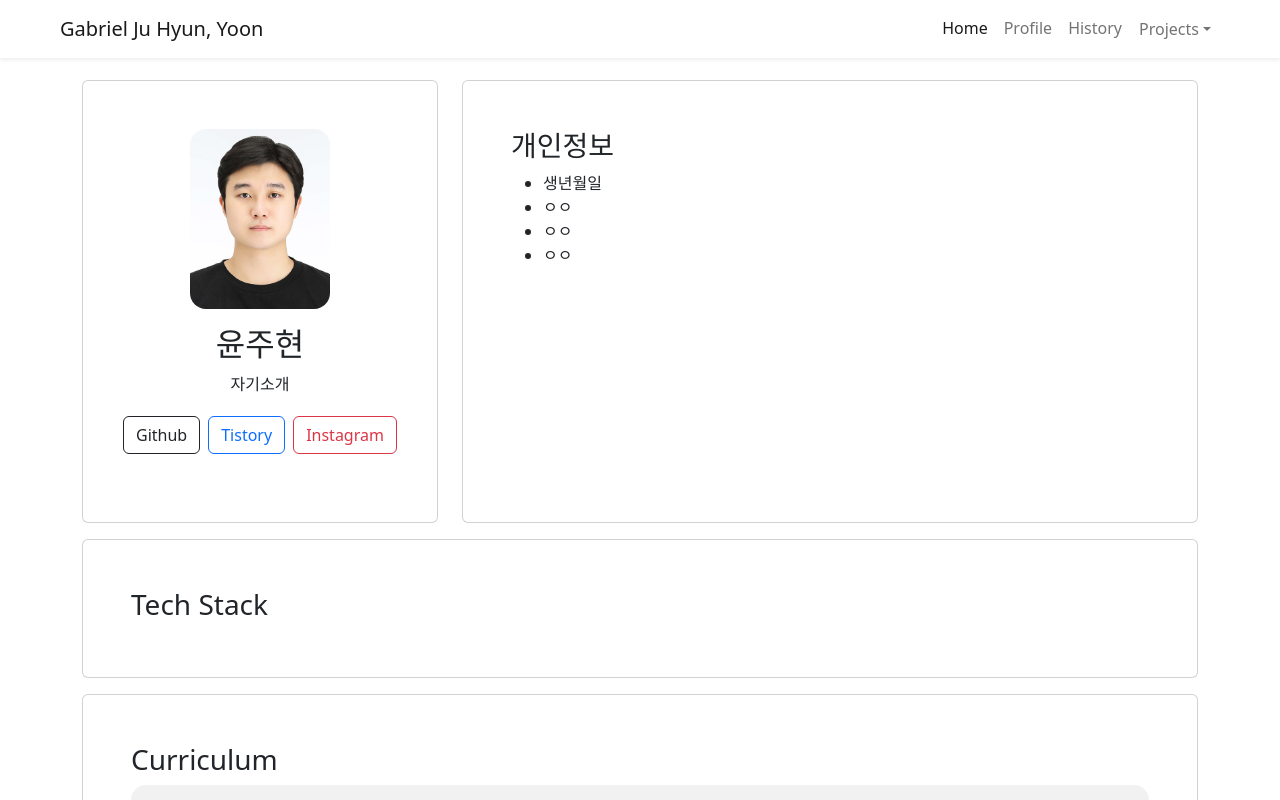
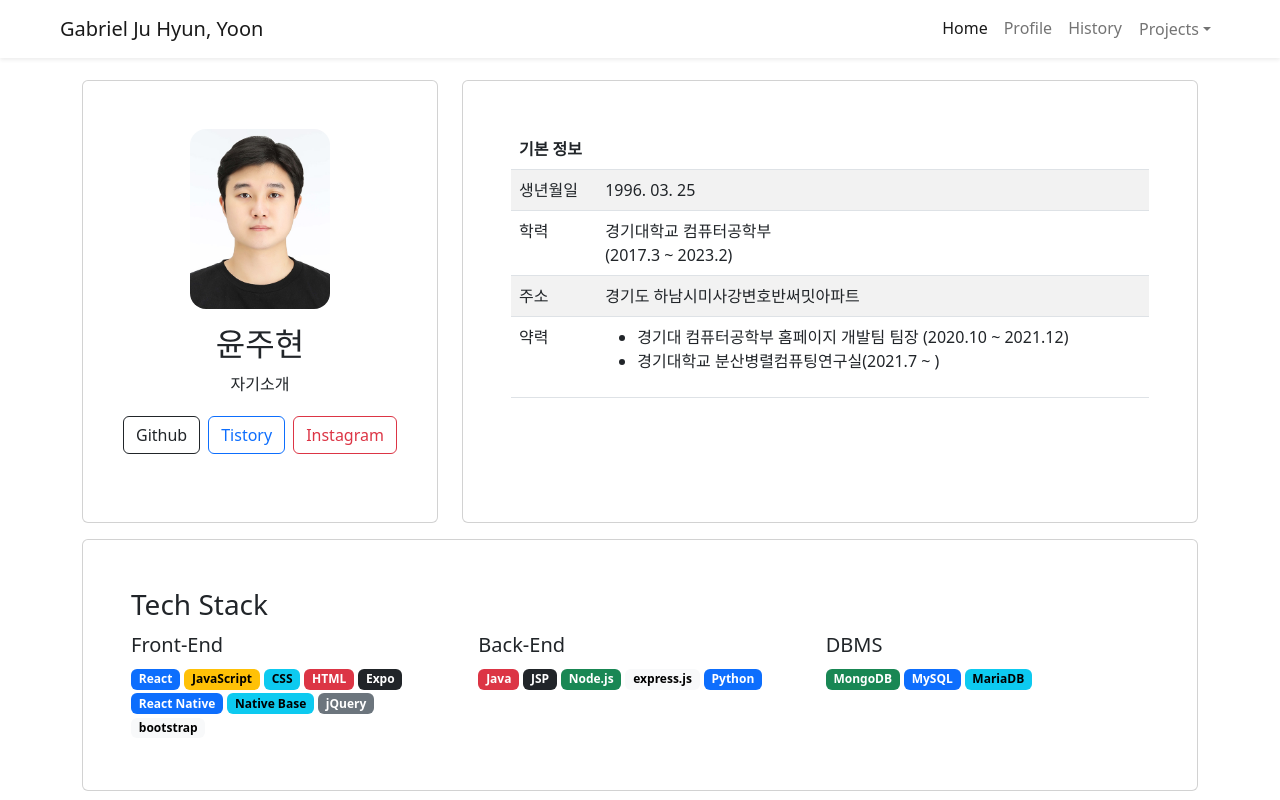
Before and after one commit to gabrielyoon7/gabrielyoon7, a React (Create React App) app: page /gabrielyoon7/profile in a window 1280 px wide. Shown: the top 800 px of the page. Built offline with nearby package versions, Linux system fonts and the light colour scheme.

Commit message:
프로필 수정중

```diff
--- a/src/component/Table/index.jsx
+++ b/src/component/Table/index.jsx
@@ -21,6 +21,7 @@ const Table = ({ data, rowsPerPage }) => {
             <th className={styles.tableHeader}>학점</th>
             <th className={styles.tableHeader}>설계학점</th>
             <th className={styles.tableHeader}>등급</th>
+            <th className={styles.tableHeader}>전공</th>
           </tr>
         </thead>
         <tbody>
@@ -34,6 +35,7 @@ const Table = ({ data, rowsPerPage }) => {
               <td className={styles.tableCell}>{el.point}</td>
               <td className={styles.tableCell}>{el.design_point}</td>
               <td className={styles.tableCell}>{el.grade}</td>
+              <td className={styles.tableCell}>{el.major?"✅":""}</td>
             </tr>
           ))}
         </tbody>
--- a/src/container/profile/Curriculum.js
+++ b/src/container/profile/Curriculum.js
@@ -12,49 +12,49 @@ export default () => {
 }
 
 const curriculum = [
-    { year: '2019-1', id: 'AS249', title: '대학영어1', type1: '언어', type2: '', point: 3, design_point: 0, grade: 'A+' },
-    { year: '2019-1', id: 'AS371', title: '사고와표현', type1: '사고', type2: '', point: 3, design_point: 0, grade: 'A+' },
-    { year: '2019-1', id: 'AS711', title: '수리논리', type1: '수리', type2: '인선', point: 3, design_point: 0, grade: 'B' },
-    { year: '2019-1', id: 'AS928', title: '미분적분학1', type1: '수리', type2: '인선', point: 3, design_point: 0, grade: 'B+' },
-    { year: '2019-1', id: 'AS955', title: '일반물리학및실험Ⅰ', type1: '수리', type2: '인선', point: 3, design_point: 0, grade: 'B+' },
-    { year: '2019-1', id: 'DD032', title: 'C프로그래밍기초', type1: '컴공', type2: '인선', point: 3, design_point: 0, grade: 'A+' },
-    { year: '2019-1', id: 'DT704', title: '컴퓨터공학부전공및진로탐색', type1: '전필', type2: '인선', point: 1, design_point: 0, grade: 'P' },
-    { year: '2019-2', id: 'AS250', title: '대학영어2', type1: '언어', type2: '', point: 3, design_point: 0, grade: 'B+' },
-    { year: '2019-2', id: 'AS360', title: '진리탐구', type1: '진', type2: '', point: 2, design_point: 0, grade: 'B+' },
-    { year: '2019-2', id: 'AS659', title: '일반확률론', type1: '수리', type2: '인선', point: 3, design_point: 0, grade: 'B' },
-    { year: '2019-2', id: 'AS956', title: '일반물리학및실험Ⅱ', type1: '수리', type2: '인선', point: 3, design_point: 0, grade: 'B' },
-    { year: '2019-2', id: 'DD746', title: '창의기초설계', type1: '컴공', type2: '인필', point: 3, design_point: 3, grade: 'A+' },
-    { year: '2019-2', id: 'DD801', title: 'C프로그래밍', type1: '컴공', type2: '인선', point: 3, design_point: 0, grade: 'A+' },
-    { year: '2020-1', id: 'AS460', title: '공감소통', type1: '성', type2: '', point: 2, design_point: 0, grade: 'A+' },
-    { year: '2020-1', id: 'CS343', title: '자료구조론', type1: '전선', type2: '인선', point: 3, design_point: 0, grade: 'A+' },
-    { year: '2020-1', id: 'DD013', title: '컴퓨터과학개론', type1: '수리', type2: '인선', point: 3, design_point: 0, grade: 'A+' },
-    { year: '2020-1', id: 'DD017', title: '이산수학', type1: '전선', type2: '인필', point: 3, design_point: 0, grade: 'A' },
-    { year: '2020-1', id: 'DD750', title: '자바프로그래밍', type1: '전선', type2: '인선', point: 3, design_point: 1, grade: 'A' },
-    { year: '2020-1', id: 'DH072', title: '프로그래밍기초', type1: '수리', type2: '인선', point: 3, design_point: 0, grade: 'A+' },
-    { year: '2020-1', id: 'EF624', title: '컴퓨터구조', type1: '전선', type2: '인선', point: 3, design_point: 0, grade: 'A+' },
-    { year: '2020-2', id: 'AS287', title: '특허와기술개발', type1: '사회', type2: '인필', point: 3, design_point: 0, grade: 'A+' },
-    { year: '2020-2', id: 'AS502', title: '직업기초능력의이해', type1: '계발', type2: '', point: 2, design_point: 0, grade: 'P' },
-    { year: '2020-2', id: 'DD015', title: '객체지향프로그래밍', type1: '전선', type2: '인선', point: 3, design_point: 1, grade: 'A+' },
-    { year: '2020-2', id: 'DD727', title: '데이터베이스', type1: '전선', type2: '인선', point: 3, design_point: 0, grade: 'A' },
-    { year: '2020-2', id: 'DD747', title: '수치계산', type1: '수리', type2: '인선', point: 3, design_point: 0, grade: 'A+' },
-    { year: '2020-2', id: 'DD771', title: '계산이론', type1: '컴공', type2: '인선', point: 3, design_point: 0, grade: 'B+' },
-    { year: '2020-2', id: 'EF656', title: '컴퓨터네트워크', type1: '전선', type2: '인선', point: 3, design_point: 0, grade: 'A+' },
-    { year: '2020-2', id: 'YA029', title: '창의적문제해결전략', type1: '미래', type2: '인선', point: 3, design_point: 0, grade: 'A' },
-    { year: '2021-1', id: 'AS916', title: '공학윤리', type1: '가사', type2: '인필', point: 3, design_point: 0, grade: 'A+' },
-    { year: '2021-1', id: 'DD316', title: '소프트웨어공학', type1: '전선', type2: '인선', point: 3, design_point: 1, grade: 'A+' },
-    { year: '2021-1', id: 'DD724', title: '운영체제', type1: '전선', type2: '인선', point: 3, design_point: 0, grade: 'A' },
-    { year: '2021-1', id: 'DD725', title: '웹프로그래밍', type1: '컴공', type2: '인선', point: 3, design_point: 0, grade: 'A+' },
-    { year: '2021-1', id: 'DD772', title: '알고리듬', type1: '전선', type2: '인선', point: 3, design_point: 0, grade: 'B+' },
-    { year: '2021-1', id: 'DD808', title: '정보보호개론', type1: '전선', type2: '인선', point: 3, design_point: 0, grade: 'B+' },
-    { year: '2021-2', id: 'AS519', title: '기업가정신과기업가적행동', type1: '취창', type2: '', point: 3, design_point: 0, grade: 'P' },
-    { year: '2021-2', id: 'DD731', title: '모바일프로그래밍', type1: '컴공', type2: '인선', point: 3, design_point: 0, grade: 'A+' },
-    { year: '2021-2', id: 'DD755', title: '분산및병렬처리', type1: '컴공', type2: '인선', point: 3, design_point: 1.5, grade: 'A+' },
-    { year: '2021-2', id: 'DD809', title: '컴퓨터공학개별진로연구', type1: '컴공', type2: '인선', point: 1, design_point: 0, grade: 'P' },
-    { year: '2021-2', id: 'DD812', title: '지능웹설계', type1: '컴공', type2: '인선', point: 3, design_point: 1.5, grade: 'A+' },
-    { year: '2021-2', id: 'DD814', title: '네트워크보안', type1: '컴공', type2: '인선', point: 3, design_point: 1, grade: 'A' },
-    { year: '2022-1', id: 'DD313', title: '인공지능', type1: '전선', type2: '인선', point: 3, design_point: 1, grade: 'B' },
-    { year: '2022-1', id: 'DD825', title: '기업용소프트웨어실무', type1: '컴공', type2: '인선', point: 3, design_point: 0, grade: 'A' },
-    { year: '2022-1', id: 'DD826', title: '차세대프로그래밍언어', type1: '컴공', type2: '인선', point: 3, design_point: 0, grade: 'A' },
-    { year: '2022-1', id: 'DD845', title: '컴퓨터공학기초캡스톤디자인', type1: '컴공', type2: '인필', point: 3, design_point: 1.5, grade: 'A+' },
-    { year: '2022-1', id: 'DD846', title: '컴퓨터공학심화캡스톤디자인', type1: '컴공', type2: '인필', point: 3, design_point: 3, grade: 'A+' },
+    { year: '2019-1', id: 'AS249', title: '대학영어1', type1: '언어', type2: '', point: 3, design_point: 0, grade: 'A+', major:false},
+    { year: '2019-1', id: 'AS371', title: '사고와표현', type1: '사고', type2: '', point: 3, design_point: 0, grade: 'A+', major:false},
+    { year: '2019-1', id: 'AS711', title: '수리논리', type1: '수리', type2: '인선', point: 3, design_point: 0, grade: 'B', major:false},
+    { year: '2019-1', id: 'AS928', title: '미분적분학1', type1: '수리', type2: '인선', point: 3, design_point: 0, grade: 'B+', major:false},
+    { year: '2019-1', id: 'AS955', title: '일반물리학및실험Ⅰ', type1: '수리', type2: '인선', point: 3, design_point: 0, grade: 'B+', major:false},
+    { year: '2019-1', id: 'DD032', title: 'C프로그래밍기초', type1: '컴공', type2: '인선', point: 3, design_point: 0, grade: 'A+', major:true},
+    { year: '2019-1', id: 'DT704', title: '컴퓨터공학부전공및진로탐색', type1: '전필', type2: '인선', point: 1, design_point: 0, grade: 'P', major:false},
+    { year: '2019-2', id: 'AS250', title: '대학영어2', type1: '언어', type2: '', point: 3, design_point: 0, grade: 'B+', major:false},
+    { year: '2019-2', id: 'AS360', title: '진리탐구', type1: '진', type2: '', point: 2, design_point: 0, grade: 'B+', major:false},
+    { year: '2019-2', id: 'AS659', title: '일반확률론', type1: '수리', type2: '인선', point: 3, design_point: 0, grade: 'B', major:false},
+    { year: '2019-2', id: 'AS956', title: '일반물리학및실험Ⅱ', type1: '수리', type2: '인선', point: 3, design_point: 0, grade: 'B', major:false},
+    { year: '2019-2', id: 'DD746', title: '창의기초설계', type1: '컴공', type2: '인필', point: 3, design_point: 3, grade: 'A+', major:true},
+    { year: '2019-2', id: 'DD801', title: 'C프로그래밍', type1: '컴공', type2: '인선', point: 3, design_point: 0, grade: 'A+', major:true},
+    { year: '2020-1', id: 'AS460', title: '공감소통', type1: '성', type2: '', point: 2, design_point: 0, grade: 'A+', major:false},
+    { year: '2020-1', id: 'CS343', title: '자료구조론', type1: '전선', type2: '인선', point: 3, design_point: 0, grade: 'A+', major:true},
+    { year: '2020-1', id: 'DD013', title: '컴퓨터과학개론', type1: '수리', type2: '인선', point: 3, design_point: 0, grade: 'A+', major:false},
+    { year: '2020-1', id: 'DD017', title: '이산수학', type1: '전선', type2: '인필', point: 3, design_point: 0, grade: 'A', major:true},
+    { year: '2020-1', id: 'DD750', title: '자바프로그래밍', type1: '전선', type2: '인선', point: 3, design_point: 1, grade: 'A', major:true},
+    { year: '2020-1', id: 'DH072', title: '프로그래밍기초', type1: '수리', type2: '인선', point: 3, design_point: 0, grade: 'A+', major:false},
+    { year: '2020-1', id: 'EF624', title: '컴퓨터구조', type1: '전선', type2: '인선', point: 3, design_point: 0, grade: 'A+', major:true},
+    { year: '2020-2', id: 'AS287', title: '특허와기술개발', type1: '사회', type2: '인필', point: 3, design_point: 0, grade: 'A+', major:false},
+    { year: '2020-2', id: 'AS502', title: '직업기초능력의이해', type1: '계발', type2: '', point: 2, design_point: 0, grade: 'P', major:false},
+    { year: '2020-2', id: 'DD015', title: '객체지향프로그래밍', type1: '전선', type2: '인선', point: 3, design_point: 1, grade: 'A+', major:true},
+    { year: '2020-2', id: 'DD727', title: '데이터베이스', type1: '전선', type2: '인선', point: 3, design_point: 0, grade: 'A', major:true},
+    { year: '2020-2', id: 'DD747', title: '수치계산', type1: '수리', type2: '인선', point: 3, design_point: 0, grade: 'A+', major:false},
+    { year: '2020-2', id: 'DD771', title: '계산이론', type1: '컴공', type2: '인선', point: 3, design_point: 0, grade: 'B+', major:true},
+    { year: '2020-2', id: 'EF656', title: '컴퓨터네트워크', type1: '전선', type2: '인선', point: 3, design_point: 0, grade: 'A+', major:true},
+    { year: '2020-2', id: 'YA029', title: '창의적문제해결전략', type1: '미래', type2: '인선', point: 3, design_point: 0, grade: 'A', major:false},
+    { year: '2021-1', id: 'AS916', title: '공학윤리', type1: '가사', type2: '인필', point: 3, design_point: 0, grade: 'A+', major:false},
+    { year: '2021-1', id: 'DD316', title: '소프트웨어공학', type1: '전선', type2: '인선', point: 3, design_point: 1, grade: 'A+', major:true},
+    { year: '2021-1', id: 'DD724', title: '운영체제', type1: '전선', type2: '인선', point: 3, design_point: 0, grade: 'A', major:true},
+    { year: '2021-1', id: 'DD725', title: '웹프로그래밍', type1: '컴공', type2: '인선', point: 3, design_point: 0, grade: 'A+', major:true},
+    { year: '2021-1', id: 'DD772', title: '알고리듬', type1: '전선', type2: '인선', point: 3, design_point: 0, grade: 'B+', major:true},
+    { year: '2021-1', id: 'DD808', title: '정보보호개론', type1: '전선', type2: '인선', point: 3, design_point: 0, grade: 'B+', major:true},
+    { year: '2021-2', id: 'AS519', title: '기업가정신과기업가적행동', type1: '취창', type2: '', point: 3, design_point: 0, grade: 'P', major:false},
+    { year: '2021-2', id: 'DD731', title: '모바일프로그래밍', type1: '컴공', type2: '인선', point: 3, design_point: 0, grade: 'A+', major:true},
+    { year: '2021-2', id: 'DD755', title: '분산및병렬처리', type1: '컴공', type2: '인선', point: 3, design_point: 1.5, grade: 'A+', major:true},
+    { year: '2021-2', id: 'DD809', title: '컴퓨터공학개별진로연구', type1: '컴공', type2: '인선', point: 1, design_point: 0, grade: 'P', major:true},
+    { year: '2021-2', id: 'DD812', title: '지능웹설계', type1: '컴공', type2: '인선', point: 3, design_point: 1.5, grade: 'A+', major:true},
+    { year: '2021-2', id: 'DD814', title: '네트워크보안', type1: '컴공', type2: '인선', point: 3, design_point: 1, grade: 'A', major:true},
+    { year: '2022-1', id: 'DD313', title: '인공지능', type1: '전선', type2: '인선', point: 3, design_point: 1, grade: 'B', major:true},
+    { year: '2022-1', id: 'DD825', title: '기업용소프트웨어실무', type1: '컴공', type2: '인선', point: 3, design_point: 0, grade: 'A', major:true},
+    { year: '2022-1', id: 'DD826', title: '차세대프로그래밍언어', type1: '컴공', type2: '인선', point: 3, design_point: 0, grade: 'A', major:true},
+    { year: '2022-1', id: 'DD845', title: '컴퓨터공학기초캡스톤디자인', type1: '컴공', type2: '인필', point: 3, design_point: 1.5, grade: 'A+', major:true},
+    { year: '2022-1', id: 'DD846', title: '컴퓨터공학심화캡스톤디자인', type1: '컴공', type2: '인필', point: 3, design_point: 3, grade: 'A+', major:true},
 ]
--- a/src/container/profile/ProfileContainter.js
+++ b/src/container/profile/ProfileContainter.js
@@ -1,6 +1,7 @@
 import "./profile.css";
 import me from '../../assets/img/me.jpg'
 import Curriculum from "./Curriculum";
+import TechStack from "./TechStack";
 
 export default () => {
 
@@ -26,14 +27,38 @@ export default () => {
                 </div>
                 <div className="col-md-8 my-2 d-flex align-items-stretch">
                     <div className="card p-5 w-100">
-                        <h3>개인정보</h3>
+                        {/* <h3>개인정보</h3> */}
                         <div>
-                            <ul>
-                                <li>생년월일</li>
-                                <li>ㅇㅇ</li>
-                                <li>ㅇㅇ</li>
-                                <li>ㅇㅇ</li>
-                            </ul>
+                            <table className="table table-striped">
+                                <thead>
+                                    <tr>
+                                        <th colSpan="2">기본 정보</th>
+                                    </tr>
+                                </thead>
+                                <tbody>
+                                    <tr>
+                                        <td>생년월일</td>
+                                        <td>1996. 03. 25</td>
+                                    </tr>
+                                    <tr>
+                                        <td>학력</td>
+                                        <td>경기대학교 컴퓨터공학부<br /> (2017.3 ~ 2023.2)</td>
+                                    </tr>
+                                    <tr>
+                                        <td>주소</td>
+                                        <td><span>경기도 하남시</span><span>미사강변호반써밋아파트</span></td>
+                                    </tr>
+                                    <tr>
+                                        <td>약력</td>
+                                        <td>
+                                            <ul>
+                                                <li>경기대 컴퓨터공학부 홈페이지 개발팀 팀장 (2020.10 ~ 2021.12)</li>
+                                                <li>경기대학교 분산병렬컴퓨팅연구실(2021.7 ~ )</li>
+                                            </ul>
+                                        </td>
+                                    </tr>
+                                </tbody>
+                            </table>
                         </div>
                     </div>
                 </div>
@@ -41,12 +66,12 @@ export default () => {
             <div className="row">
                 <div className="col-12 my-2">
                     <div className="card p-5">
-                        <h3>Tech Stack</h3>
+                        <TechStack />
                     </div>
                 </div>
                 <div className="col-12 my-2">
                     <div className="card p-5">
-                        <Curriculum/>
+                        <Curriculum />
                     </div>
                 </div>
             </div>
--- /dev/null
+++ b/src/container/profile/TechStack.js
@@ -0,0 +1,40 @@
+export default () => {
+    const tech = [
+        { type: "fe", name: "React", color: "primary" },
+        { type: "fe", name: "JavaScript", color: "warning" },
+        { type: "fe", name: "CSS", color: "info" },
+        { type: "fe", name: "HTML", color: "danger" },
+        { type: "fe", name: "Expo", color: "dark" },
+        { type: "fe", name: "React Native", color: "primary" },
+        { type: "fe", name: "Native Base", color: "info" },
+        { type: "be", name: "Java", color: "danger" },
+        { type: "be", name: "JSP", color: "dark" },
+        { type: "fe", name: "jQuery", color: "secondary" },
+        { type: "db", name: "MongoDB", color: "success" },
+        { type: "be", name: "Node.js", color: "success" },
+        { type: "be", name: "express.js", color: "light" },
+        { type: "be", name: "Python", color: "primary" },
+        { type: "db", name: "MySQL", color: "primary" },
+        { type: "db", name: "MariaDB", color: "info" },
+        { type: "fe", name: "bootstrap", color: "light" },
+    ]
+    return (
+        <>
+            <h3>Tech Stack</h3>
+            <div className="row">
+                <div className="col-md-4 my-1">
+                    <h5>Front-End</h5>
+                    {tech.filter((t) => t.type === 'fe').map((t) => <span key={t.name} className={"me-1 badge text-bg-" + t.color}>{t.name}</span>)}
+                </div>
+                <div className="col-md-4 my-1">
+                    <h5>Back-End</h5>
+                    {tech.filter((t) => t.type === 'be').map((t) => <span key={t.name} className={"me-1 badge text-bg-" + t.color}>{t.name}</span>)}
+                </div>
+                <div className="col-md-4 my-1">
+                    <h5>DBMS</h5>
+                    {tech.filter((t) => t.type === 'db').map((t) => <span key={t.name} className={"me-1 badge text-bg-" + t.color}>{t.name}</span>)}
+                </div>
+            </div>
+        </>
+    )
+}
```
